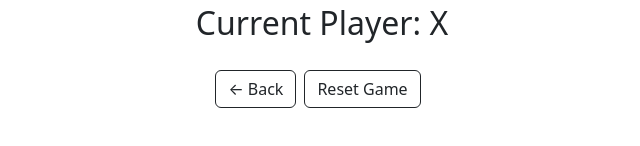
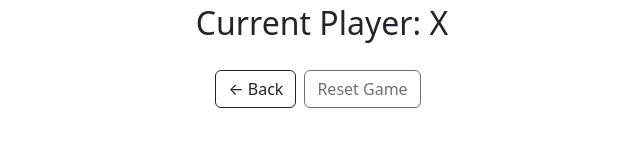
Before and after one commit to honeypathkar/Tic-Tac-Toe, a React (Create React App) app: page / in a window 1280 px wide. Both pictures are taken after a click on the button "Player vs Player". Shown: the part 612-758 px from the top of the page, without its empty margins (318-958 px from the left). Built offline with nearby package versions, Linux system fonts and the light colour scheme.

Commit message:
Adding comments and changing button and text visiblity

```diff
--- a/src/components/Box.js
+++ b/src/components/Box.js
@@ -18,12 +18,15 @@ export default function Box() {
     [2, 4, 6],
   ];
 
+  //If playing against computer then this function runs otherwise not
   useEffect(() => {
+    //checking for empty cells
     if (mode === "PvC" && current === "O" && !winner) {
       const emptyIndexes = board.reduce((acc, value, index) => {
         if (value === "") acc.push(index);
         return acc;
       }, []);
+      //if empty cells find then automatically added "O" there
       if (emptyIndexes.length > 0) {
         const randomIndex =
           emptyIndexes[Math.floor(Math.random() * emptyIndexes.length)];
@@ -35,6 +38,7 @@ export default function Box() {
     // eslint-disable-next-line
   }, [current, board, winner, mode]);
 
+  //Checking winner function
   const checkWinner = (currentBoard) => {
     for (let i = 0; i < winningLines.length; i++) {
       const [a, b, c] = winningLines[i];
@@ -48,17 +52,20 @@ export default function Box() {
       }
     }
 
+    //no one wins then it return "Match Tie"
     if (!currentBoard.includes("")) {
       setWinner("Match Tie");
     }
   };
 
+  //Reset game function
   const resetGame = () => {
     setBoard(["", "", "", "", "", "", "", "", ""]);
     setCurrent("X");
     setWinner(null);
   };
 
+  // Box click function for click "X" and "O"
   const handleBoxClick = (index, player = current) => {
     if (board[index] === "" && !winner) {
       let newBoard = [...board];
@@ -69,13 +76,16 @@ export default function Box() {
     }
   };
 
+  //Changing color of box on winnig condition
   const handleBoxStyle = (index) => {
+    //Finding winnig conditon boxes
     if (winner) {
       const winningChar = winner;
       const winningLineIndexes = winningLines.find((line) =>
         line.every((cellIndex) => board[cellIndex] === winningChar)
       );
 
+      //If winning condition satisfy than change the color else no
       return winningLineIndexes &&
         winningLineIndexes.includes(index) &&
         winningChar === board[index]
@@ -85,6 +95,7 @@ export default function Box() {
     return {};
   };
 
+  //Mode selecting fuction for selecting mode
   const handleModeSelection = (selectedMode) => {
     setMode(selectedMode);
     resetGame(); // Reset the game whenever a new mode is selected
@@ -92,6 +103,7 @@ export default function Box() {
 
   return (
     <div className="my-5 container">
+      {/* If mode not selected show this */}
       {!mode && (
         <div className="text-center">
           <h2>Select Game Mode</h2>
@@ -111,6 +123,7 @@ export default function Box() {
           </div>
         </div>
       )}
+      {/* If have selected show this */}
       {mode && (
         <>
           <div className="box-container">
@@ -127,6 +140,7 @@ export default function Box() {
               );
             })}
           </div>
+          {/* Showing turn only if no one is winner */}
           {!winner && (
             <h2 className="my-3" style={{ textAlign: "center" }}>
               Current Player:{" "}
@@ -137,6 +151,7 @@ export default function Box() {
                 : current}
             </h2>
           )}
+          {/* Showing winner according to mode if mode is  "PvC" Then computer wins or You won and if mode is "PvP" Then X won or O won */}
           {winner && (
             <h2 style={{ textAlign: "center" }} className="my-3">
               {winner === "Match Tie"
@@ -149,14 +164,17 @@ export default function Box() {
             </h2>
           )}
           <div className="button-container">
+            {/* Going back to mode selction */}
             <button
               onClick={() => setMode(null)}
               className="btn btn-outline-dark button1 my-2"
             >
               &larr; Back
             </button>
+            {/* If not of winner then button is disabled */}
             <button
               onClick={resetGame}
+              disabled={winner ? false : true}
               className="btn btn-outline-dark button1 my-2 mx-2"
             >
               Reset Game
```
